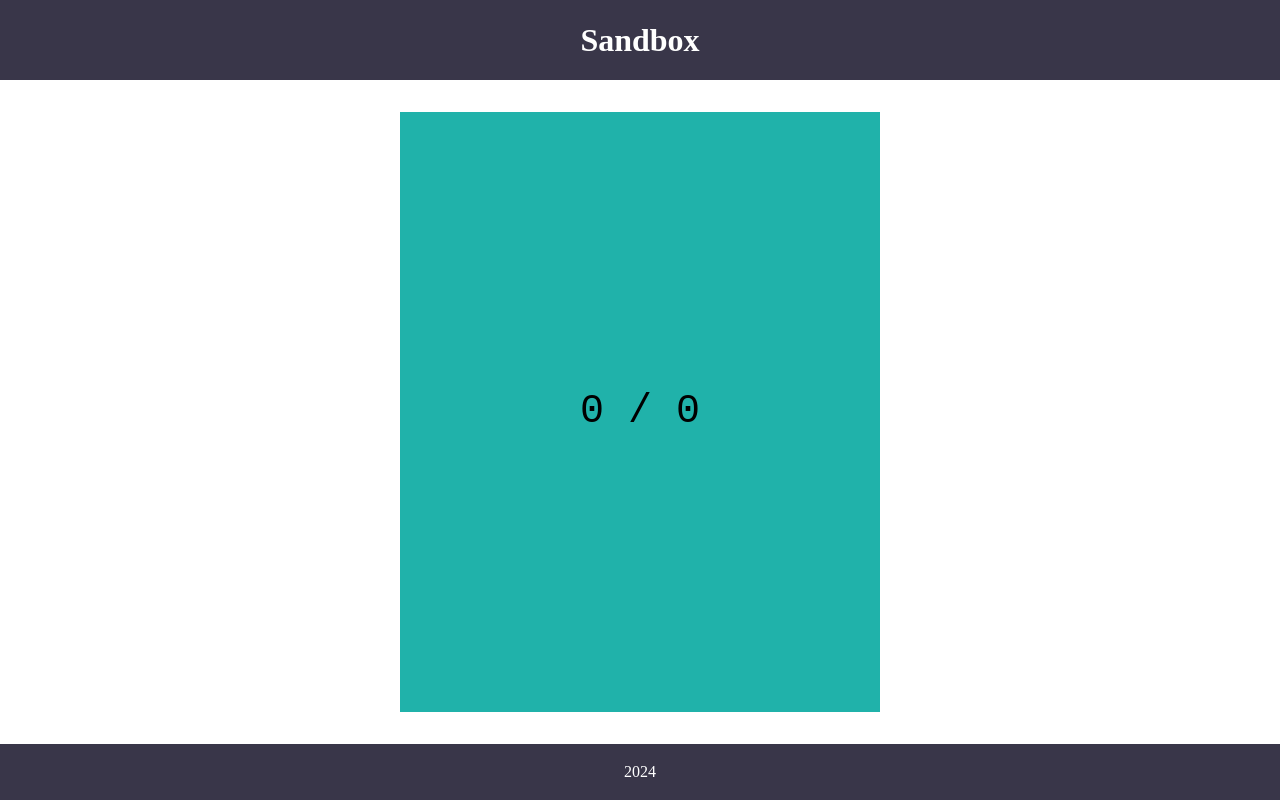
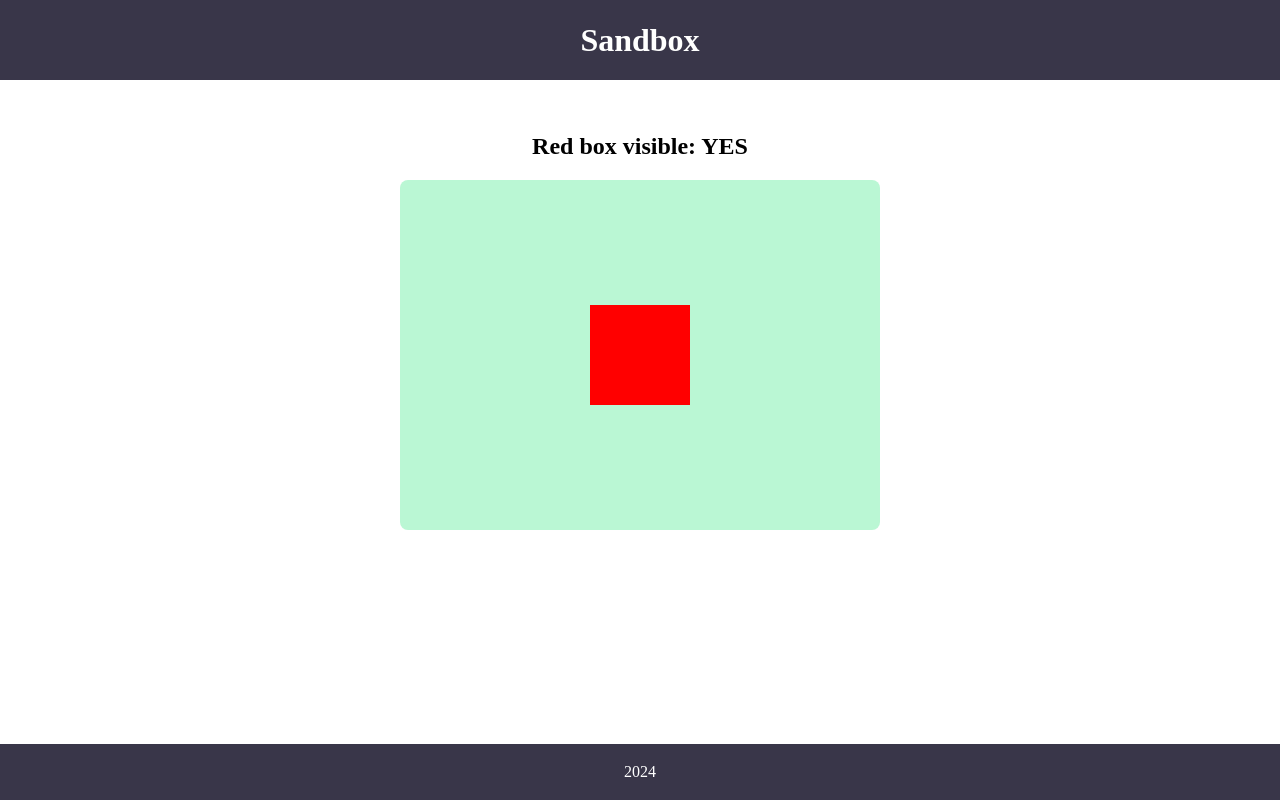
Before and after one commit to paulichdom/joy-of-react-playground, a React (Vite) app: page / in a window 1280 px wide. Built offline with nearby package versions, Linux system fonts and the light colour scheme.

Commit message:
add component, implement use-is-onscreen custom hook

```diff
--- a/src/App.tsx
+++ b/src/App.tsx
@@ -1,10 +1,10 @@
 import Layout from './components/Layout';
-import MouseCoords from './components/MouseCoords/MouseCoords';
+import RedSquare from './components/RedSquare';
 
 function App() {
   return (
     <Layout>
-      <MouseCoords />
+      <RedSquare />
     </Layout>
   );
 }
--- /dev/null
+++ b/src/components/RedSquare/RedSquare.tsx
@@ -0,0 +1,58 @@
+import styled from 'styled-components';
+import useIsOnscreen from '../../hooks/use-is-onscreen';
+
+function RedSquare() {
+  const [isOnscreen, elementRef] = useIsOnscreen();
+
+  return (
+    <Container>
+      <Header>Red box visible: {isOnscreen ? 'YES' : 'NO'}</Header>
+      <Wrapper>
+        <BoxContainer>
+          <Box ref={elementRef as React.MutableRefObject<null>} />
+        </BoxContainer>
+      </Wrapper>
+    </Container>
+  );
+}
+
+export default RedSquare;
+
+const Container = styled.div`
+  display: flex;
+  flex-direction: column;
+  width: 100%;
+  height: 100%;
+`;
+
+const Header = styled.header`
+  padding: 16px;
+  font-size: 1.5rem;
+  font-weight: 700;
+  text-align: center;
+`;
+
+const Wrapper = styled.div`
+  display: flex;
+  flex-direction: column-reverse;
+  justify-content: center;
+  align-items: center;
+  height: 350px;
+  gap: 16px;
+  background-color: hsl(145deg 80% 85%);
+  border-radius: 8px;
+  padding: 16px;
+  overflow: auto;
+`;
+
+const BoxContainer = styled.div`
+  padding-top: 500px;
+  padding-bottom: 500px;
+  gap: 16px;
+`;
+
+const Box = styled.div`
+  width: 100px;
+  height: 100px;
+  background-color: red;
+`;
--- /dev/null
+++ b/src/components/RedSquare/index.ts
@@ -0,0 +1,2 @@
+export * from './RedSquare';
+export { default } from './RedSquare';
--- /dev/null
+++ b/src/hooks/use-is-onscreen.ts
@@ -0,0 +1,26 @@
+import React from "react";
+
+
+function useIsOnscreen() {
+  const [isOnscreen, setIsOnscreen] = React.useState(false);
+  const elementRef = React.useRef(null);
+
+  React.useEffect(() => {
+    const observer = new IntersectionObserver((entries) => {
+      const [entry] = entries;
+      setIsOnscreen(entry.isIntersecting);
+    });
+
+    if (elementRef.current) {
+      observer.observe(elementRef.current);
+    }
+
+    return () => {
+      observer.disconnect();
+    };
+  }, [elementRef]);
+
+  return [isOnscreen, elementRef];
+}
+
+export default useIsOnscreen;
```
